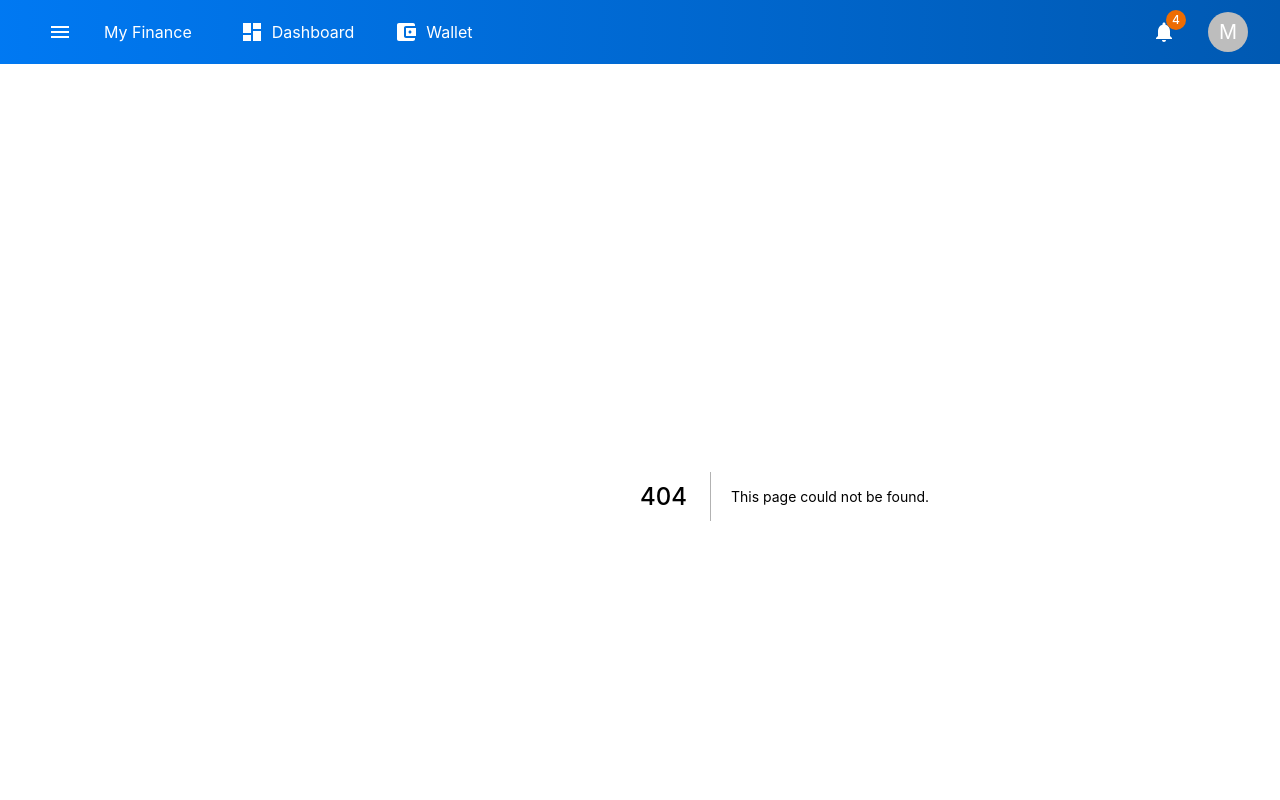
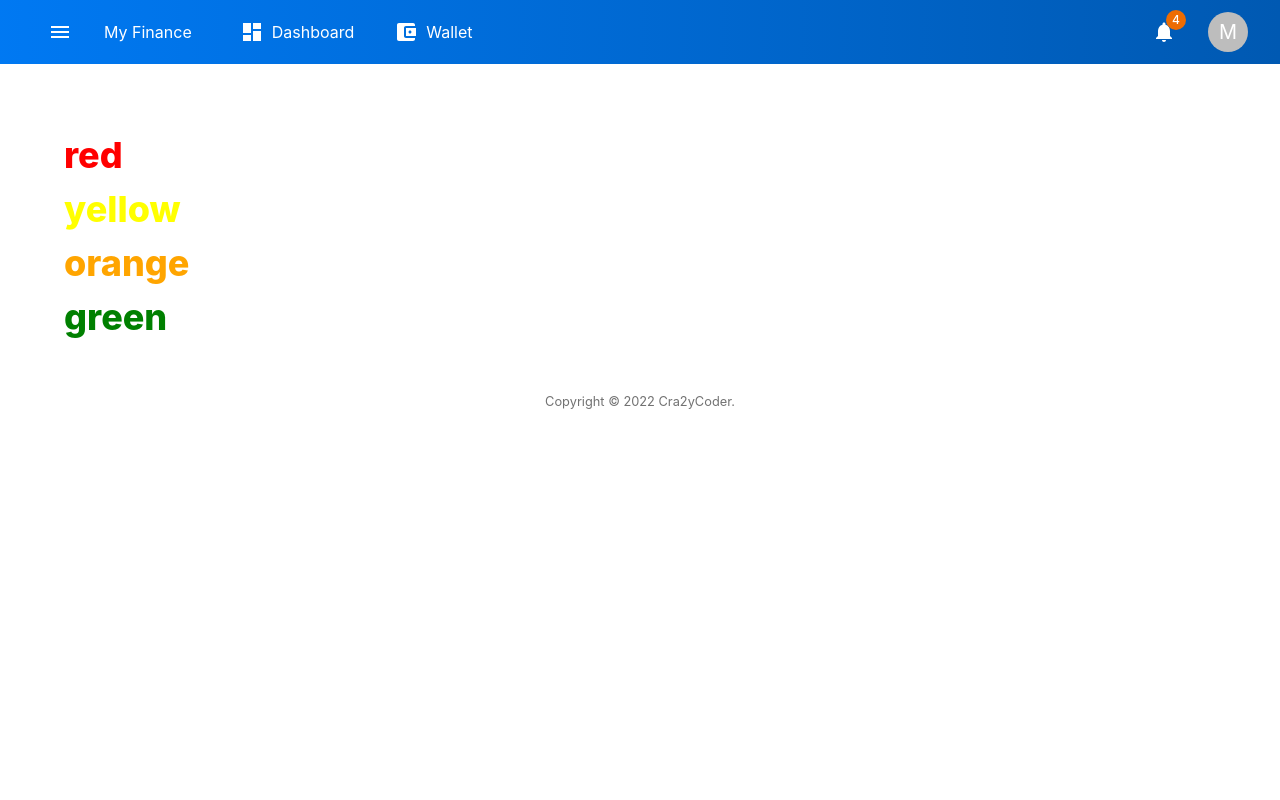
Before and after one commit to cra2ycoder/my-finance, a Next.js app: page /notifications in a window 1280 px wide. Before the commit this address had no page. Shown: the top 800 px of the page. Built offline with nearby package versions, Linux system fonts and the light colour scheme.

Commit message:
notification page created

```diff
--- /dev/null
+++ b/pages/notifications.tsx
@@ -0,0 +1,9 @@
+import React from 'react'
+import NotificationList from '@components/NotificationList'
+import { notificationList } from '@model/config'
+
+function Notifications() {
+  return <NotificationList list={notificationList} />
+}
+
+export default Notifications
```
